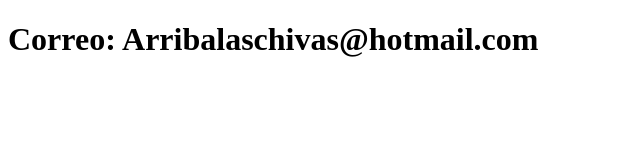
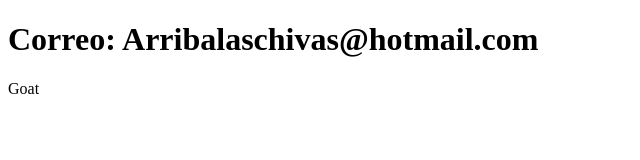
Before and after one commit to DavidCV61/sistema-de-registro, a plain HTML site: page contacto.html in a window 1280 px wide. Shown: the full height of the page, 0-640 px from the left. Drawn offline with Linux system fonts and the light colour scheme.

Commit message:
Actualiza contacto

```diff
--- a/contacto.html
+++ b/contacto.html
@@ -7,6 +7,7 @@
 </head>
 <body>
     <h1>  Correo: Arribalaschivas@hotmail.com</h1>
+    <p> Goat</p>
 
 </body>
 </html>
```
